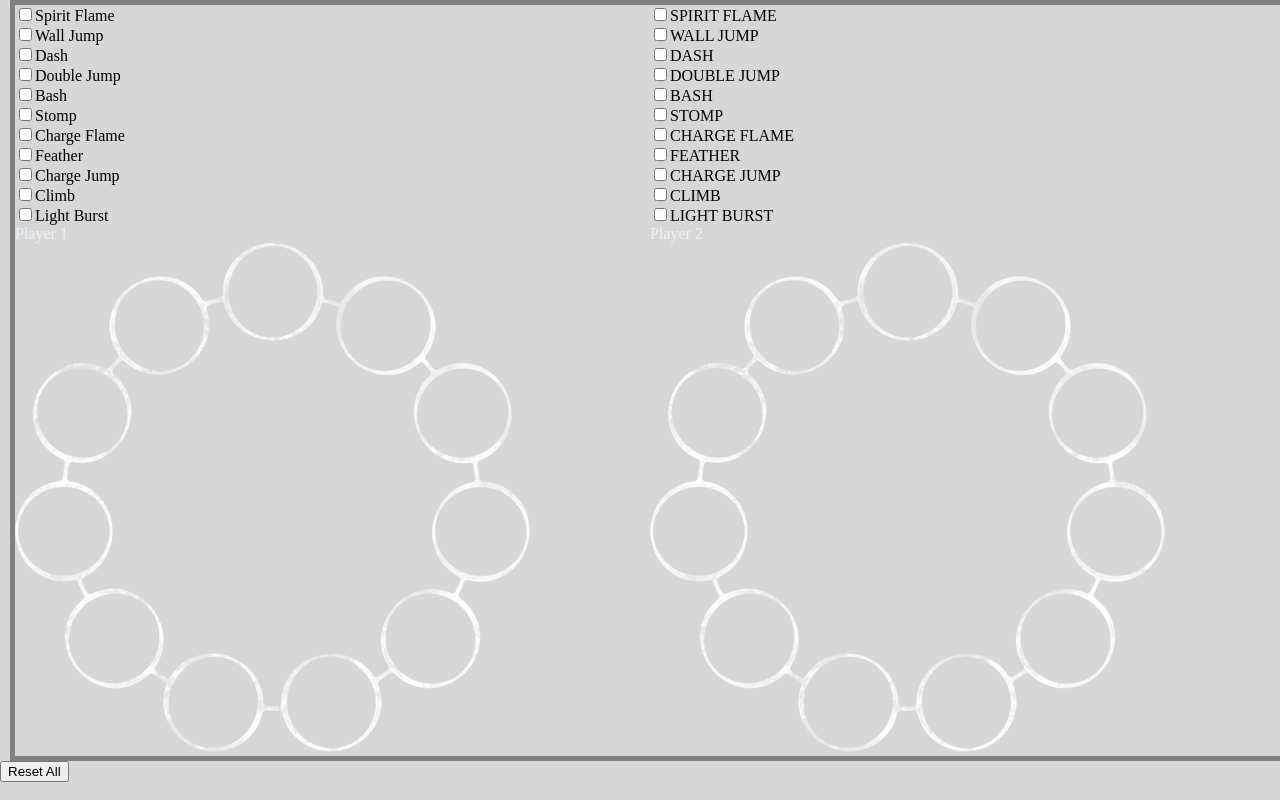
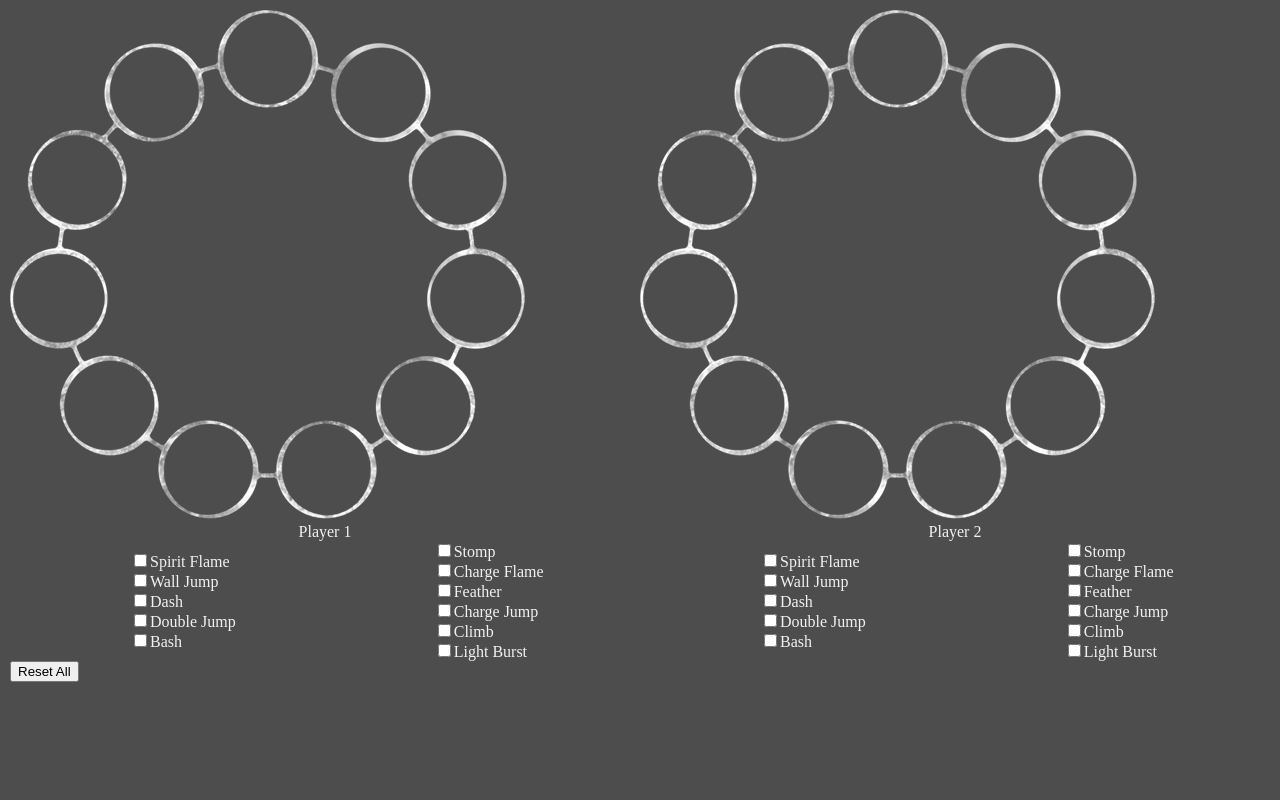
Before and after one commit to rnn7726/rnn7726.github.io, a plain HTML site: page index.html in a window 1280 px wide. Drawn offline with Linux system fonts and the light colour scheme.

Commit message:
Some style improvements
These are basically just to use the aspect ratio better in order for a
restreamer to not use up as much screen real estate. The color and
border/padding changes are to make it easier to crop onto OBS.

```diff
--- a/allskills.css
+++ b/allskills.css
@@ -1,15 +1,13 @@
 body{
-	background:#d7d7d7;
+	background: #4d4d4d;
 	height: 100%;
 	margin: 0;
-    padding: 0;
+	padding: 10px;
 }
 table {
-	float:left;
-	background:#d7d7d7;
-	margin-left:10px;
-	border-style: solid;
-    border-width: 5px;
+	float: left;
+	background: #4d4d4d;
+	color: #f1f1f1;
 }
 
 .img-container {
--- a/index.html
+++ b/index.html
@@ -18,38 +18,7 @@
 <body>
     <table  width="100%" border="0" cellspacing="0" cellpadding="0">
         <tr>
-            <td>
-                <input type="checkbox" name="1p1" value="SPIRITFLAME" onChange="toggleVisibility('sf1');" />Spirit Flame</br>
-                <input type="checkbox" name="2p1" value="WALLJUMP" onChange="toggleVisibility('wj1');" />Wall Jump</br>
-                <input type="checkbox" name="3p1" value="DASH" onChange="toggleVisibility('d1');" />Dash</br>
-                <input type="checkbox" name="4p1" value="DOUBLEJUMP" onChange="toggleVisibility('dj1');" />Double Jump</br>
-                <input type="checkbox" name="5p1" value="BASH" onChange="toggleVisibility('b1');" />Bash</br>
-                <input type="checkbox" name="6p1" value="STOMP" onChange="toggleVisibility('s1');" />Stomp</br>
-                <input type="checkbox" name="7p1" value="CHARGEFLAME" onChange="toggleVisibility('cf1');" />Charge Flame</br>
-                <input type="checkbox" name="8p1" value="FEATHER" onChange="toggleVisibility('f1');" />Feather</br>
-                <input type="checkbox" name="9p1" value="CHARGEJUMP" onChange="toggleVisibility('cj1');" />Charge Jump</br>
-                <input type="checkbox" name="10p1" value="CLIMB" onChange="toggleVisibility('c1');" />Climb</br>
-                <input type="checkbox" name="11p1" value="LIGHTBURST" onChange="toggleVisibility('lb1');" />Light Burst</br>
-                <font color="#EAF2F8">Player 1</font>
-            </td>
-
-            <td>
-                <input type="checkbox" name="1p2" value="SPIRITFLAME" onChange="toggleVisibility('sf2');" />SPIRIT FLAME</br>
-                <input type="checkbox" name="2p2" value="WALLJUMP" onChange="toggleVisibility('wj2');" />WALL JUMP</br>
-                <input type="checkbox" name="3p2" value="DASH" onChange="toggleVisibility('d2');" />DASH</br>
-                <input type="checkbox" name="4p2" value="DOUBLEJUMP" onChange="toggleVisibility('dj2');" />DOUBLE JUMP</br>
-                <input type="checkbox" name="5p2" value="BASH" onChange="toggleVisibility('b2');" />BASH</br>
-                <input type="checkbox" name="6p2" value="STOMP" onChange="toggleVisibility('s2');" />STOMP</br>
-                <input type="checkbox" name="7p2" value="CHARGEFLAME" onChange="toggleVisibility('cf2');" />CHARGE FLAME</br>
-                <input type="checkbox" name="8p2" value="FEATHER" onChange="toggleVisibility('f2');" />FEATHER</br>
-                <input type="checkbox" name="9p2" value="CHARGEJUMP" onChange="toggleVisibility('cj2');" />CHARGE JUMP</br>
-                <input type="checkbox" name="10p2" value="CLIMB" onChange="toggleVisibility('c2');" />CLIMB</br>
-                <input type="checkbox" name="11p2" value="LIGHTBURST" onChange="toggleVisibility('lb2');" />LIGHT BURST</br>
-                <font color="#EAF2F8">Player 2</font>
-            </td>
-        </tr>
-        <tr>
-            <td>
+            <td colspan="2">
                 <div class="img-container">
                     <img src="images/OriSkills.png" />
                     <img class="top" id="sf1" src="images/spiritflame.png" style="visibility:hidden" />
@@ -65,7 +34,7 @@
                     <img class="top" id="lb1" src="images/lightgrenade.png" style="visibility:hidden" />
                 </div>
             </td>
-            <td>
+            <td colspan="2">
                 <div class="img-container">
                     <img src="images/OriSkills.png" />
                     <img class="top" id="sf2" src="images/spiritflame.png" style="visibility:hidden" />
@@ -82,6 +51,46 @@
                 </div>
             </td>
         </tr>
+		<tr>
+            <td colspan="2">
+                <div align="center">Player 1</div>
+			</td>
+            <td colspan="2">
+                <div align="center">Player 2</div>
+			</td>
+		</tr>
+        <tr>
+            <td style="padding-left:120px">
+                <input type="checkbox" id="1p1" name="1p1" value="SPIRITFLAME" onChange="toggleVisibility('sf1');" /><label for="1p1">Spirit Flame</label></br>
+                <input type="checkbox" id="2p1" name="2p1" value="WALLJUMP" onChange="toggleVisibility('wj1');" /><label for="2p1">Wall Jump</label></br>
+                <input type="checkbox" id="3p1" name="3p1" value="DASH" onChange="toggleVisibility('d1');" /><label for="3p1">Dash</label></br>
+                <input type="checkbox" id="4p1" name="4p1" value="DOUBLEJUMP" onChange="toggleVisibility('dj1');" /><label for="4p1">Double Jump</label></br>
+                <input type="checkbox" id="5p1" name="5p1" value="BASH" onChange="toggleVisibility('b1');" /><label for="5p1">Bash</label></br>
+			</td>
+			<td>
+                <input type="checkbox" id="6p1" name="6p1" value="STOMP" onChange="toggleVisibility('s1');" /><label for="6p1">Stomp</label></br>
+                <input type="checkbox" id="7p1" name="7p1" value="CHARGEFLAME" onChange="toggleVisibility('cf1');" /><label for="7p1">Charge Flame</label></br>
+                <input type="checkbox" id="8p1" name="8p1" value="FEATHER" onChange="toggleVisibility('f1');" /><label for="8p1">Feather</label></br>
+                <input type="checkbox" id="9p1" name="9p1" value="CHARGEJUMP" onChange="toggleVisibility('cj1');" /><label for="9p1">Charge Jump</label></br>
+                <input type="checkbox" id="10p1" name="10p1" value="CLIMB" onChange="toggleVisibility('c1');" /><label for="10p1">Climb</label></br>
+                <input type="checkbox" id="11p1" name="11p1" value="LIGHTBURST" onChange="toggleVisibility('lb1');" /><label for="11p1">Light Burst</label></br>
+            </td>
+            <td style="padding-left:120px">
+                <input type="checkbox" id="1p2" name="1p2" value="SPIRITFLAME" onChange="toggleVisibility('sf2');" /><label for="1p2">Spirit Flame</label></br>
+                <input type="checkbox" id="2p2" name="2p2" value="WALLJUMP" onChange="toggleVisibility('wj2');" /><label for="2p2">Wall Jump</label></br>
+                <input type="checkbox" id="3p2" name="3p2" value="DASH" onChange="toggleVisibility('d2');" /><label for="3p2">Dash</label></br>
+                <input type="checkbox" id="4p2" name="4p2" value="DOUBLEJUMP" onChange="toggleVisibility('dj2');" /><label for="4p2">Double Jump</label></br>
+                <input type="checkbox" id="5p2" name="5p2" value="BASH" onChange="toggleVisibility('b2');" /><label for="5p2">Bash</label></br>
+			</td>
+			<td>
+                <input type="checkbox" id="6p2" name="6p2" value="STOMP" onChange="toggleVisibility('s2');" /><label for="6p2">Stomp</label></br>
+                <input type="checkbox" id="7p2" name="7p2" value="CHARGEFLAME" onChange="toggleVisibility('cf2');" /><label for="7p2">Charge Flame</label></br>
+                <input type="checkbox" id="8p2" name="8p2" value="FEATHER" onChange="toggleVisibility('f2');" /><label for="8p2">Feather</label></br>
+                <input type="checkbox" id="9p2" name="9p2" value="CHARGEJUMP" onChange="toggleVisibility('cj2');" /><label for="9p2">Charge Jump</label></br>
+                <input type="checkbox" id="10p2" name="10p2" value="CLIMB" onChange="toggleVisibility('c2');" /><label for="10p2">Climb</label></br>
+                <input type="checkbox" id="11p2" name="11p2" value="LIGHTBURST" onChange="toggleVisibility('lb2');" /><label for="11p2">Light Burst</label></br>
+            </td>
+        </tr>
     </table>
     <input type="button" onclick="history.go(0)" value="Reset All">
 
```
Lines whose indentation alone changed are shown as unchanged.
